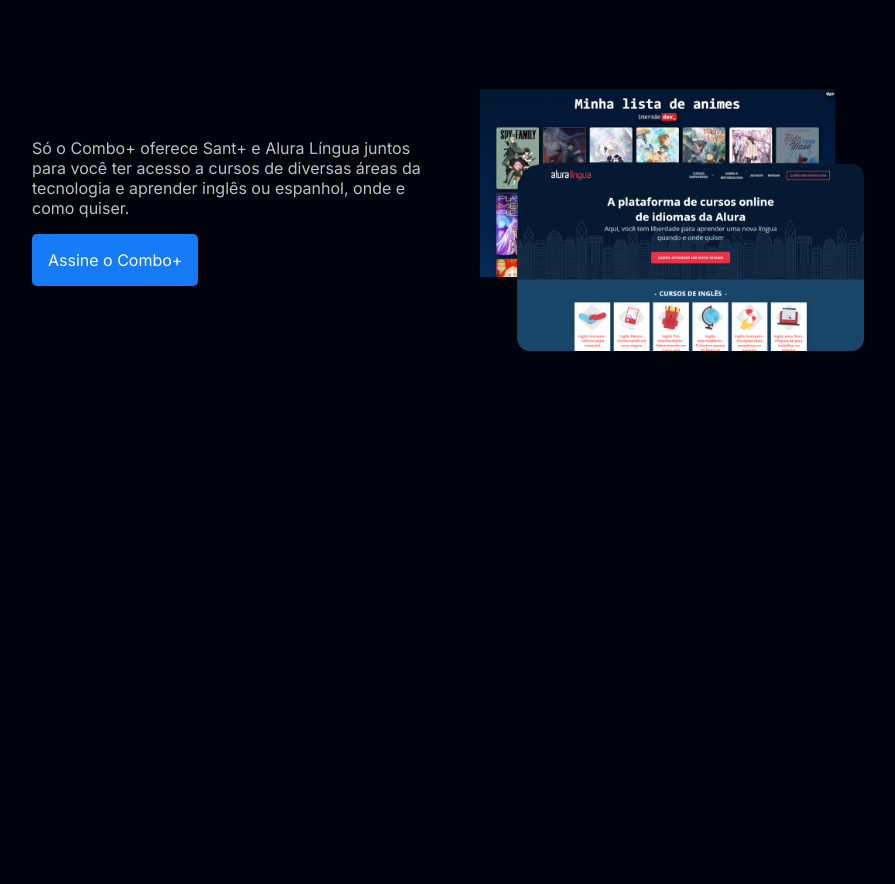
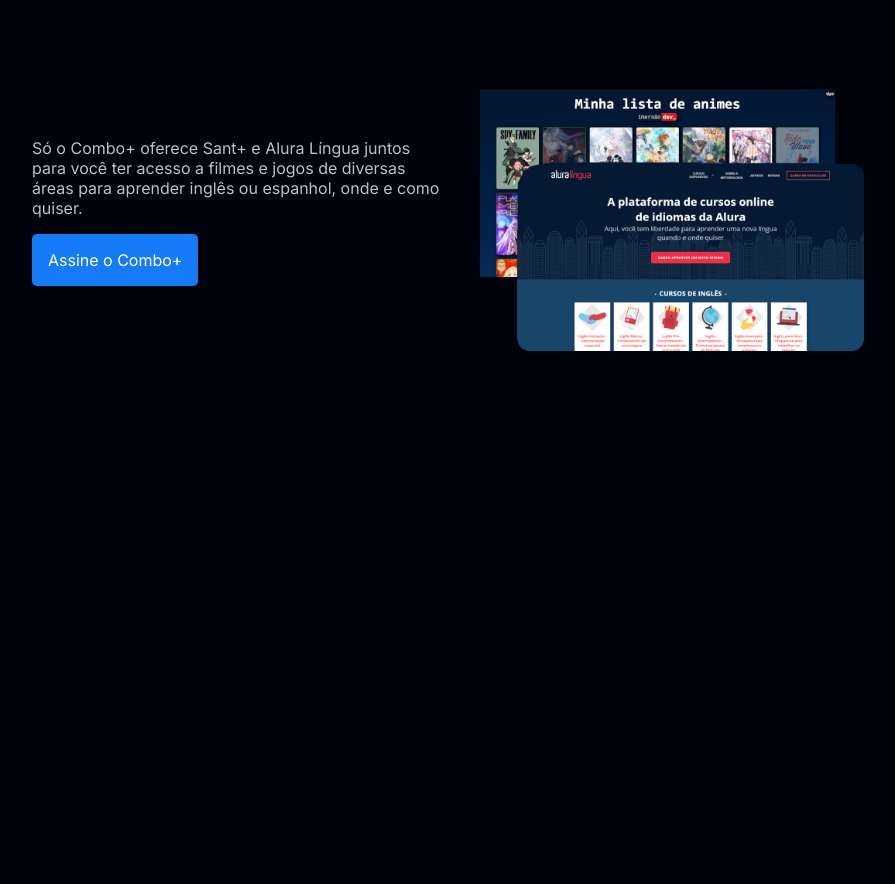
Before and after one commit to Msvnt/Streaming-Sant, a plain HTML site: page index.html in a window 1280 px wide. Shown: the part 1780-2664 px from the top of the page, without its empty margins (160-1055 px from the left). Drawn offline with Linux system fonts and the light colour scheme.

Commit message:
txt changes

```diff
--- a/index.html
+++ b/index.html
@@ -35,8 +35,7 @@
     <section class="container secundario">
         <div class="container__descricao">
             <p class="descricao__texto">
-                Só o Combo+ oferece Sant+ e Alura Língua juntos para você ter acesso a cursos de diversas áreas da
-                tecnologia e aprender inglês ou espanhol, onde e como quiser.
+                Só o Combo+ oferece Sant+ e Alura Língua juntos para você ter acesso a filmes e jogos de diversas áreas para aprender inglês ou espanhol, onde e como quiser.
             </p>
             <a href="www.alura.com.br" class="container__botao secundario__botao" container>Assine o Combo+</a>
         </div>
```
